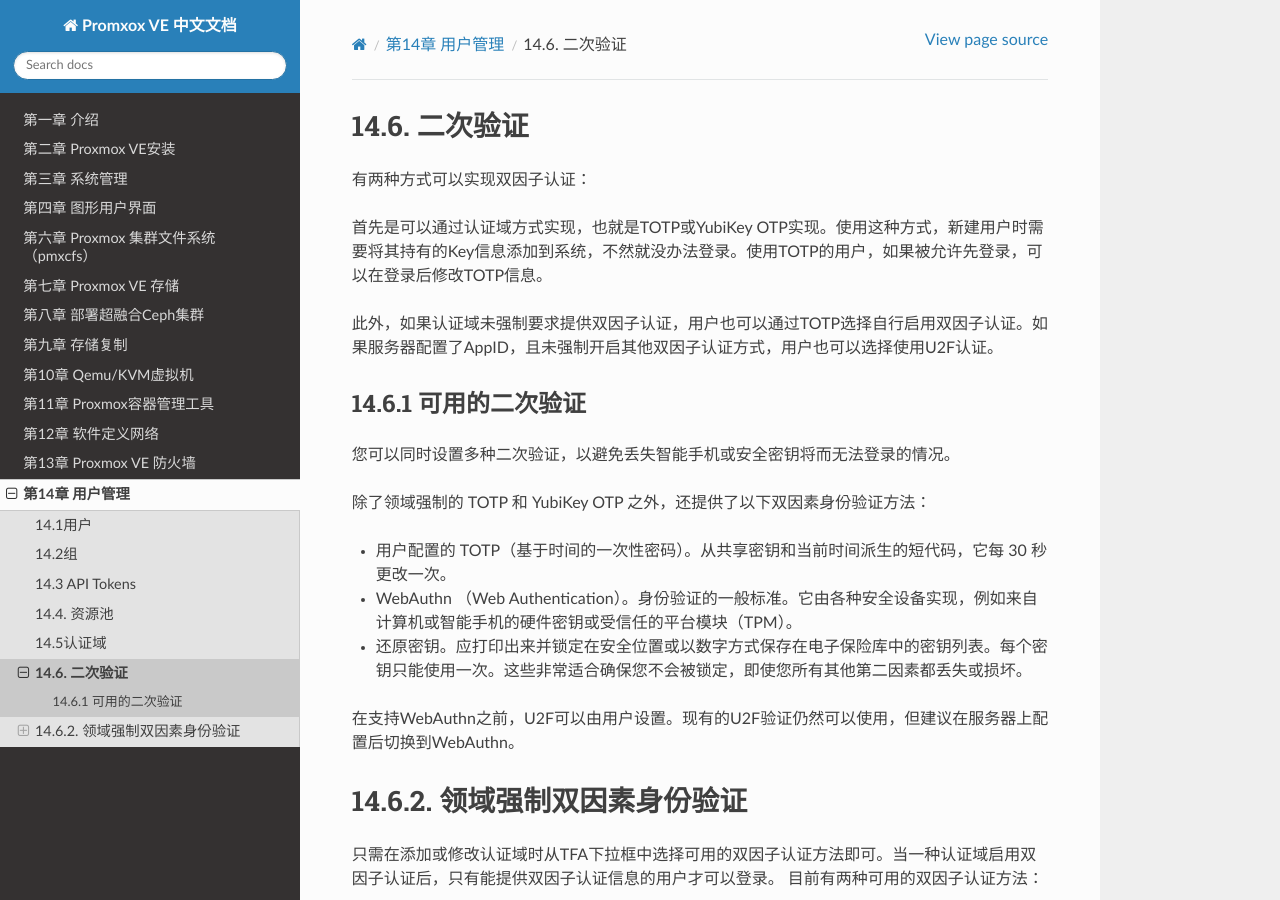
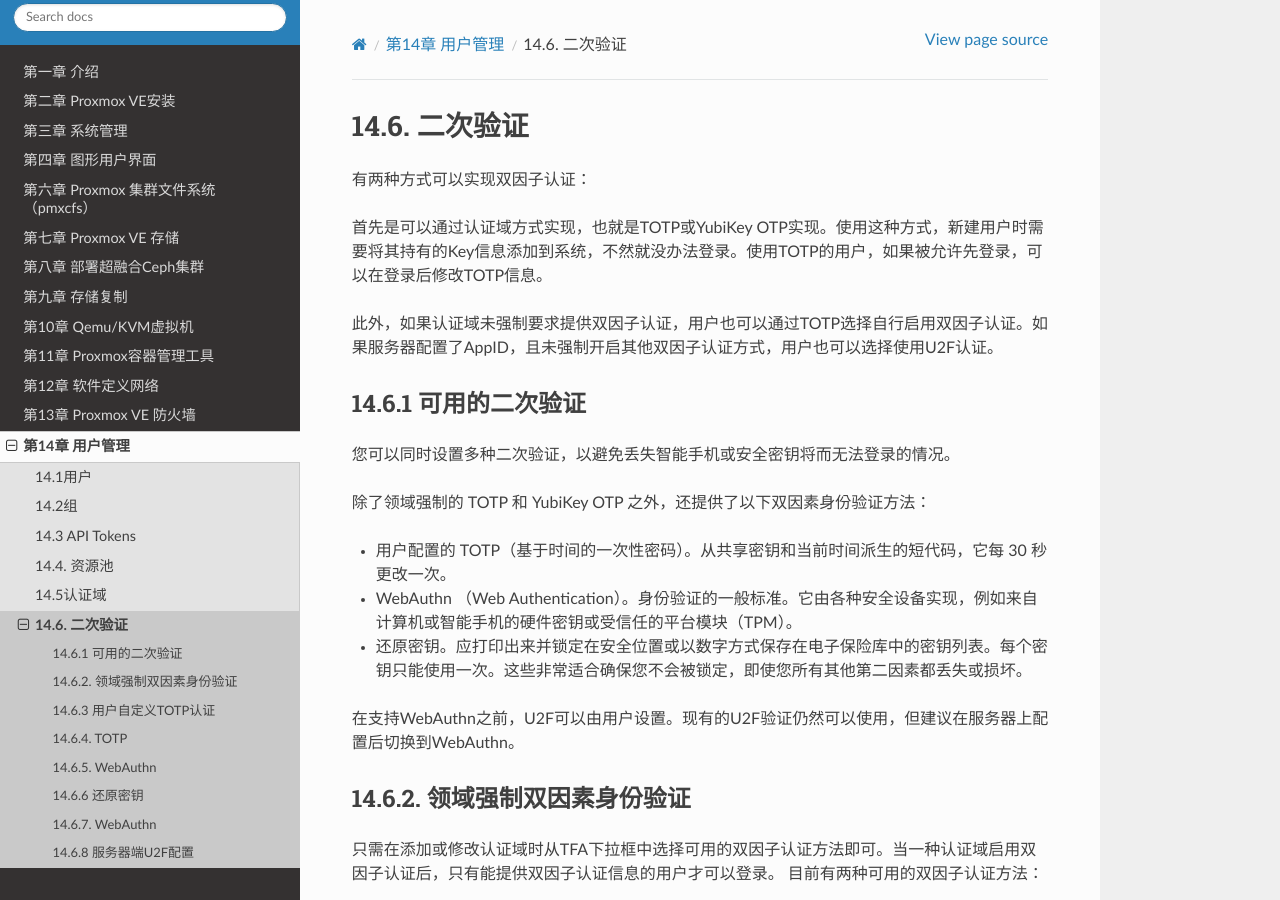
Before and after one commit to jiangcuo/pve-doc-cn, a Sphinx documentation site: the page built from source/User/Two-Factor_Authentication.md, in a window 1280 px wide and 900 px high. Built offline with Sphinx 7.4.7 and the Read the Docs theme 2.0.0, drawn with Linux system fonts in a browser that asks for light colours; pages that are not in the unit, such as notebooks, are missing from menus.

Commit message:
Update Two-Factor_Authentication.md

```diff
--- a/source/User/Two-Factor_Authentication.md
+++ b/source/User/Two-Factor_Authentication.md
@@ -22,7 +22,7 @@
 
 在支持WebAuthn之前，U2F可以由用户设置。现有的U2F验证仍然可以使用，但建议在服务器上配置后切换到WebAuthn。
 
-# 14.6.2. 领域强制双因素身份验证
+## 14.6.2. 领域强制双因素身份验证
 
 只需在添加或修改认证域时从TFA下拉框中选择可用的双因子认证方法即可。当一种认证域启用双因子认证后，只有能提供双因子认证信息的用户才可以登录。
 目前有两种可用的双因子认证方法：
```
